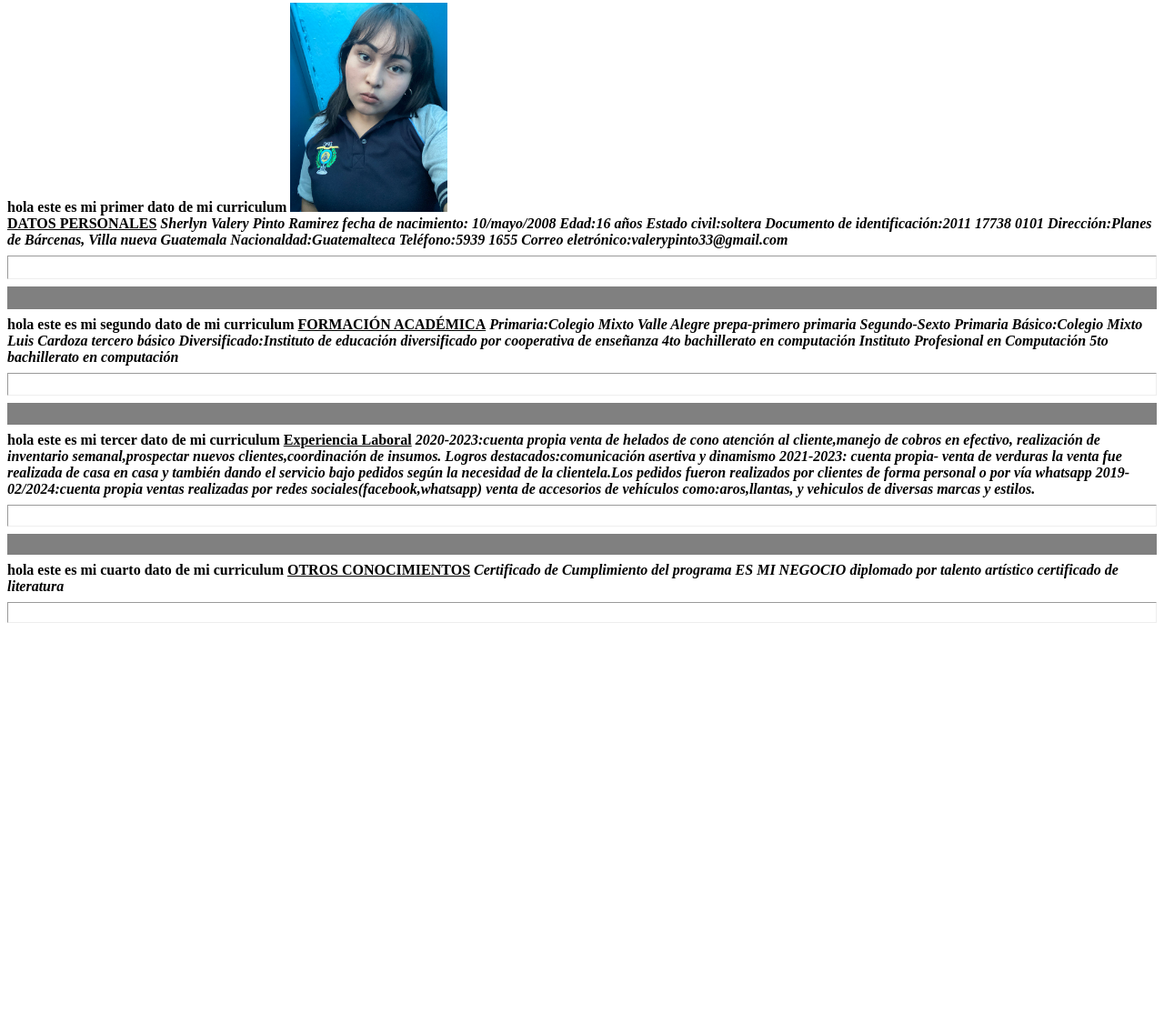
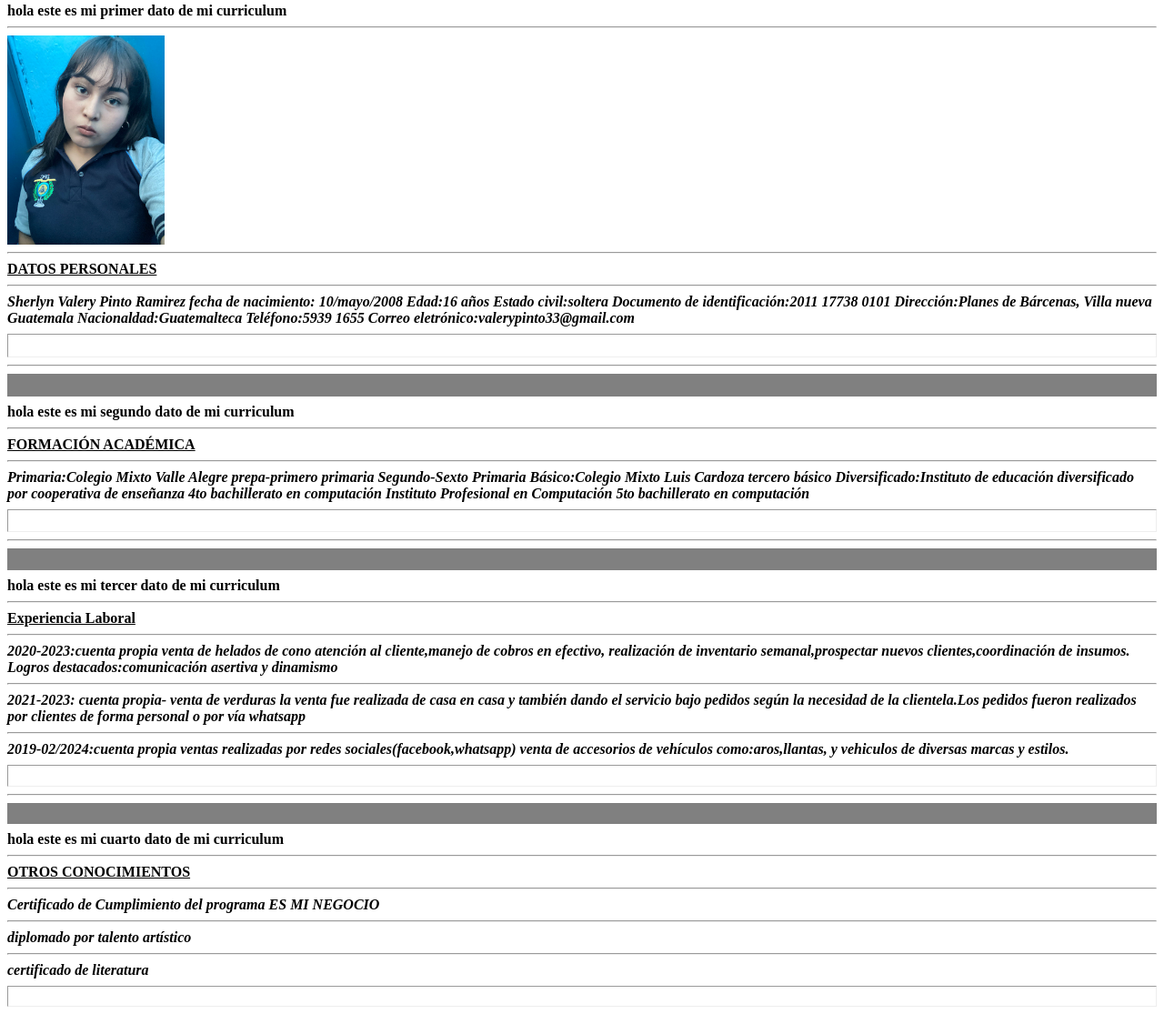
Before and after one commit to 123-1717/valery, a plain HTML site: page index.html in a window 1280 px wide. Shown: the part 39-1154 px from the top of the page at 91% size. Before the commit the page ends 800 px from the top, so only its background shows below. Drawn offline with Linux system fonts and the light colour scheme.

Commit message:
Update index.html

```diff
--- a/index.html
+++ b/index.html
@@ -5,8 +5,11 @@
 <body>
 <hr size="26" noshade >
 <b>hola este es  mi primer dato de mi curriculum</b>
+  <hr>
 <img src="foto.jpg"alt="imagen"height="230"widht="180"><br>
+  <hr>
 <b><u>DATOS PERSONALES</u></b>
+  <hr>
 <b><i>Sherlyn Valery Pinto Ramirez
 fecha de nacimiento: 10/mayo/2008
 Edad:16 años
@@ -20,6 +23,7 @@ Correo eletrónico:valerypinto33@gmail.com
 <hr size="26">
 </body>
 </html>
+<hr>
 
 <html>
 <head>
@@ -28,7 +32,9 @@ Correo eletrónico:valerypinto33@gmail.com
 <body>
 <hr size="25" noshade >
 <b> hola este es mi segundo dato de mi curriculum</b>
+  <hr>
 <b><u>FORMACIÓN ACADÉMICA</u></b>
+  <hr>
 <b><i>Primaria:Colegio Mixto Valle Alegre
              prepa-primero primaria
              Segundo-Sexto Primaria
@@ -41,6 +47,7 @@ Diversificado:Instituto de educación diversificado por cooperativa de enseñanz
 <hr size="25">
 </body>
 </html>
+<hr>
 
 <html>
 <head>
@@ -49,19 +56,22 @@ Diversificado:Instituto de educación diversificado por cooperativa de enseñanz
 <body>
 <hr size="24" noshade >
 <b>hola este es mi tercer dato de mi curriculum</b>
+  <hr>
 <b><u>Experiencia  Laboral</u></b>
+  <hr>
 <b><i>2020-2023:cuenta propia venta de helados de cono atención al cliente,manejo de cobros en efectivo,
 realización de inventario semanal,prospectar nuevos clientes,coordinación de insumos.
 Logros destacados:comunicación asertiva y dinamismo
-
+<hr>
 2021-2023: cuenta propia- venta de verduras
 la venta fue realizada de casa en casa y también dando el servicio bajo pedidos según la necesidad de la clientela.Los pedidos fueron realizados por clientes de forma personal o por vía whatsapp
-
+<hr>
 2019-02/2024:cuenta propia ventas realizadas por redes sociales(facebook,whatsapp)
 venta de accesorios de vehículos como:aros,llantas, y vehiculos de diversas marcas y estilos.</i></b>
 <hr size="24">
 </body>
 </html>
+<hr>
 
 <html>
 <head>
@@ -70,9 +80,13 @@ venta de accesorios de vehículos como:aros,llantas, y vehiculos de diversas mar
 <body>
 <hr size="23" noshade >
 <b>hola este es mi cuarto dato de mi curriculum</b>
+  <hr>
 <b><u>OTROS CONOCIMIENTOS</u></b>
+  <hr>
 <b><i>Certificado de Cumplimiento del programa ES MI NEGOCIO
+  <hr>
 diplomado por talento artístico
+  <hr>
 certificado de literatura</i></b>
 <hr size="23">
 </body>
```
